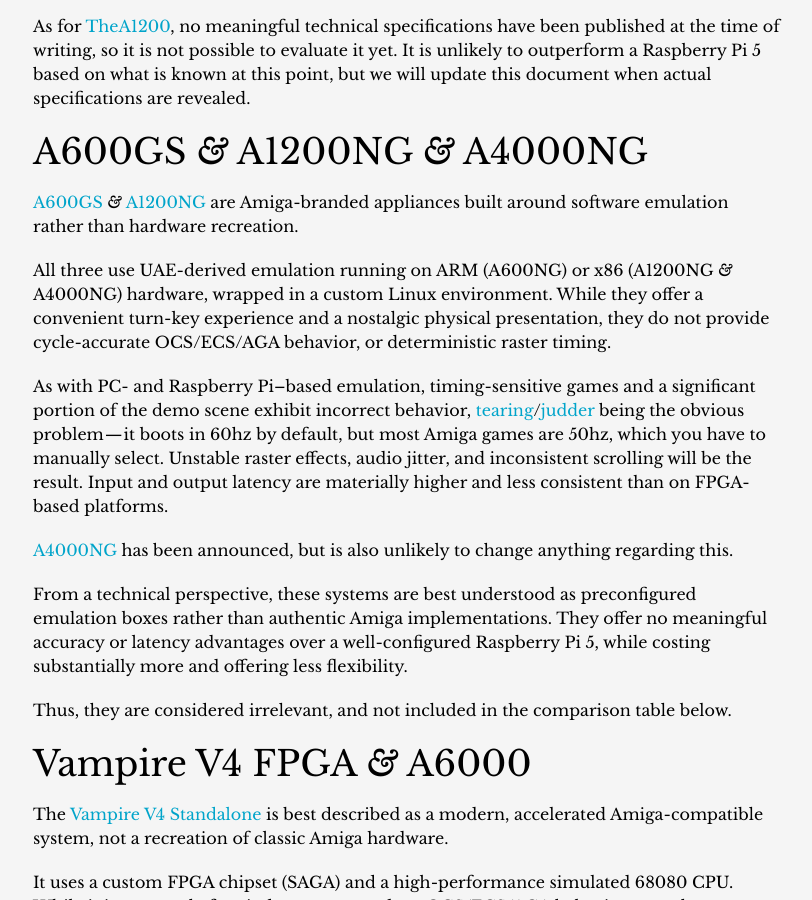
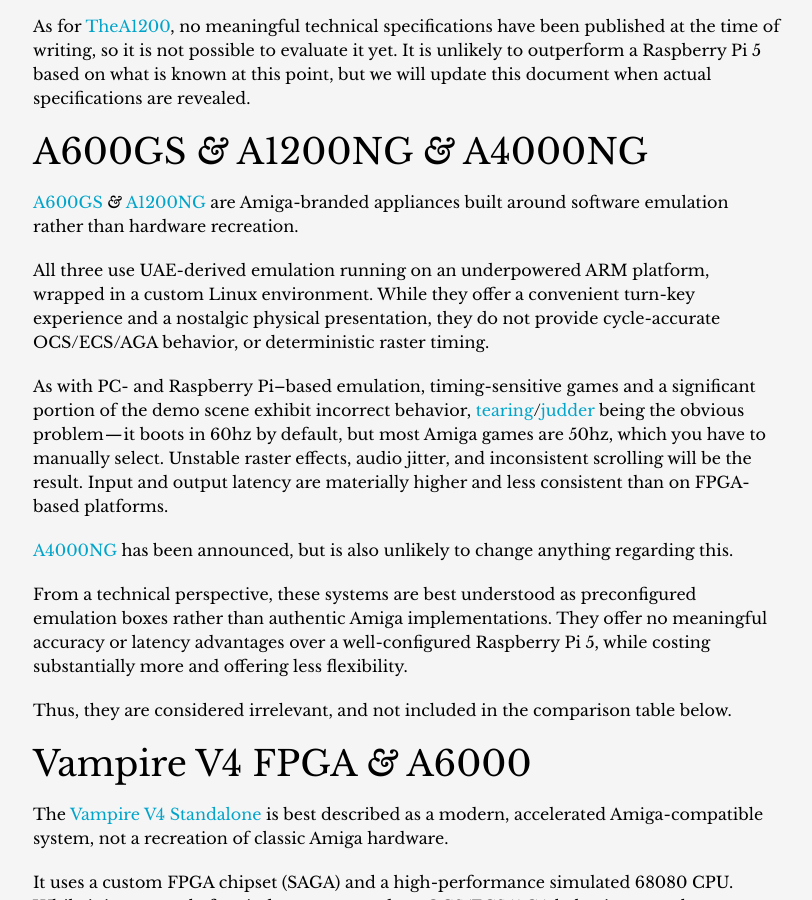
Before and after one commit to amigavision/amigavision.github.io, a Jekyll site: the page built from best.md, in a window 1280 px wide and 900 px high, scrolled down 1861 px. Shown: the whole window, without its empty margins (232-1044 px from the left). Built offline with Jekyll 4.4.1, drawn with Linux system fonts in a browser that asks for light colours.

Commit message:
More info on these platforms have been reported to us

```diff
--- a/best.md
+++ b/best.md
@@ -51,7 +51,7 @@
 
 [A600GS] *&* [A1200NG] are Amiga-branded appliances built around software emulation rather than hardware recreation.
 
-All three use UAE-derived emulation running on ARM (A600NG) or x86 (A1200NG *&* A4000NG) hardware, wrapped in a custom Linux environment. While they offer a convenient turn-key experience and a nostalgic physical presentation, they do not provide cycle-accurate OCS/ECS/AGA behavior, or deterministic raster timing.
+All three use UAE-derived emulation running on an underpowered ARM platform, wrapped in a custom Linux environment. While they offer a convenient turn-key experience and a nostalgic physical presentation, they do not provide cycle-accurate OCS/ECS/AGA behavior, or deterministic raster timing.
 
 As with PC- and Raspberry Pi–based emulation, timing-sensitive games and a significant portion of the demo scene exhibit incorrect behavior, [tearing]/[judder] being the obvious problem — it boots in 60hz by default, but most Amiga games are 50hz, which you have to manually select. Unstable raster effects, audio jitter, and inconsistent scrolling will be the result. Input and output latency are materially higher and less consistent than on FPGA-based platforms.
 
```
